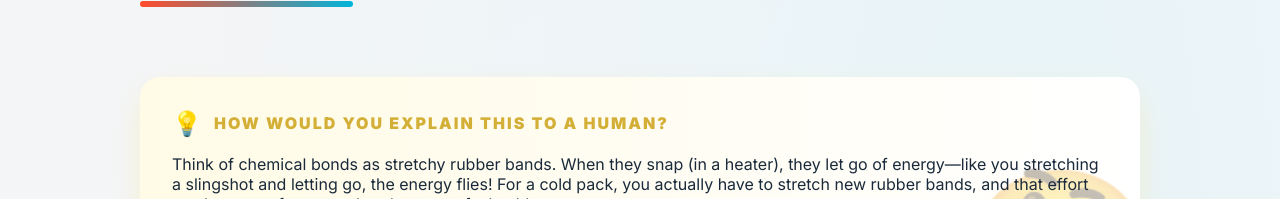
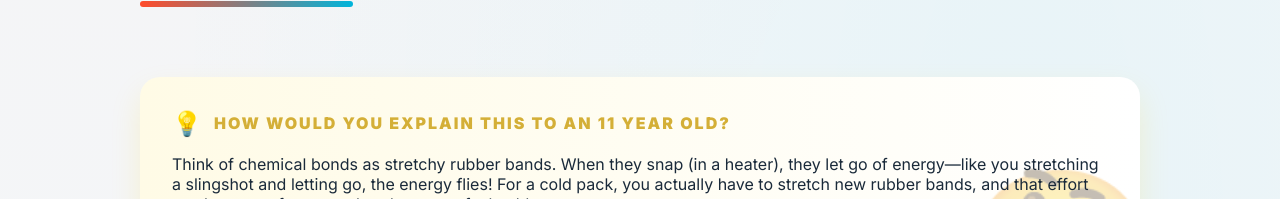
Before and after one commit to Syngistic/fire-and-ice-thermochemistry, a plain HTML site: page index.html in a window 1280 px wide. Shown: the part 3400-3599 px from the top of the page. Drawn offline with Linux system fonts and the light colour scheme.

Commit message:
Update index.html

```diff
--- a/index.html
+++ b/index.html
@@ -306,7 +306,7 @@
     <h2>Explain Like I'm 11</h2>
     <div class="eli5-box">
         <div class="eli5-content">
-            <div class="eli5-title"><span>💡</span> How Would You Explain This To A Human?</div>
+            <div class="eli5-title"><span>💡</span> How Would You Explain This To An 11 Year old?</div>
             <p>
                 Think of chemical bonds as stretchy rubber bands. When they snap (in a heater), they let go of energy—like you stretching a slingshot and letting go, the energy flies! For a cold pack, you actually have to stretch new rubber bands, and that effort steals energy from your hand—so you feel cold.
             </p>
```
